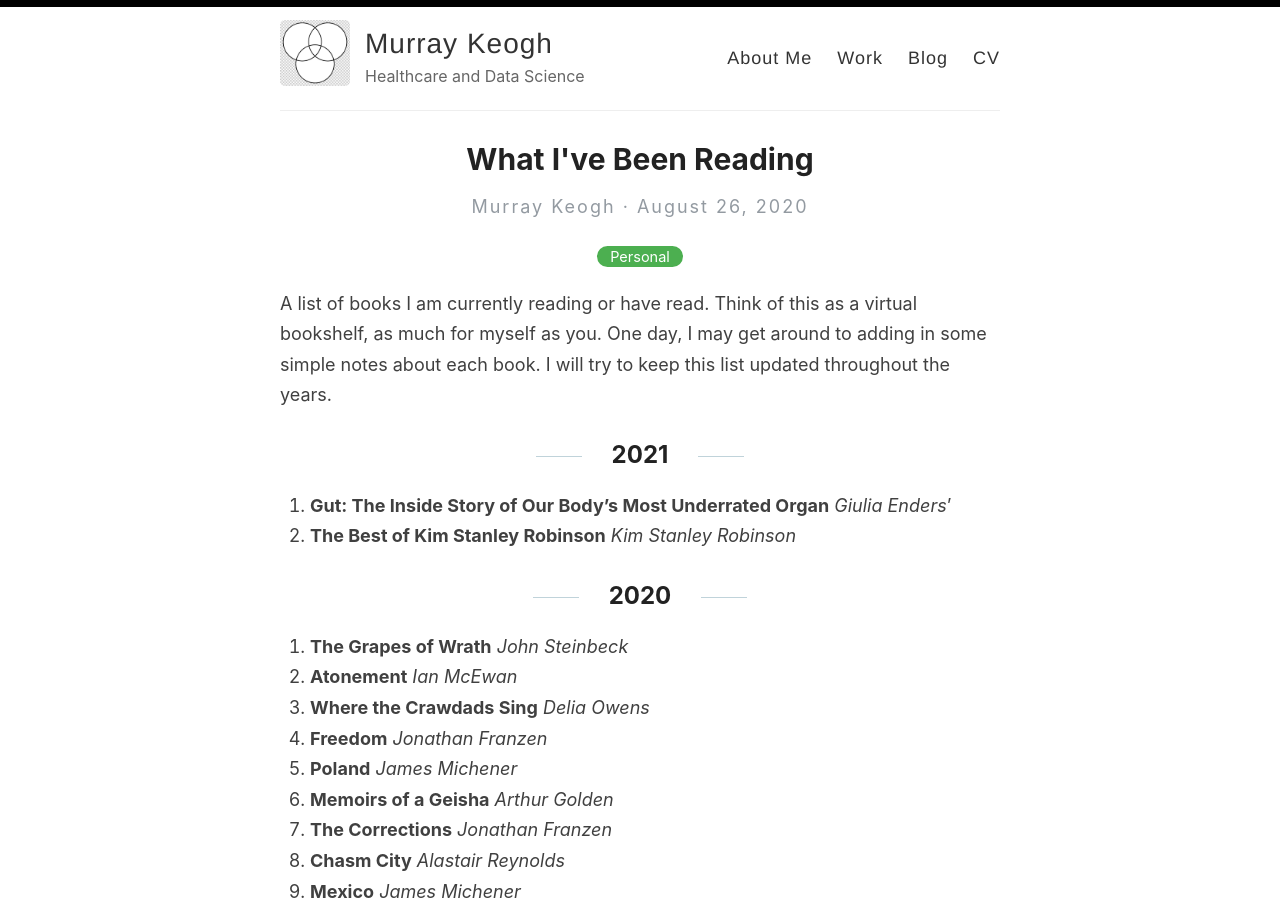
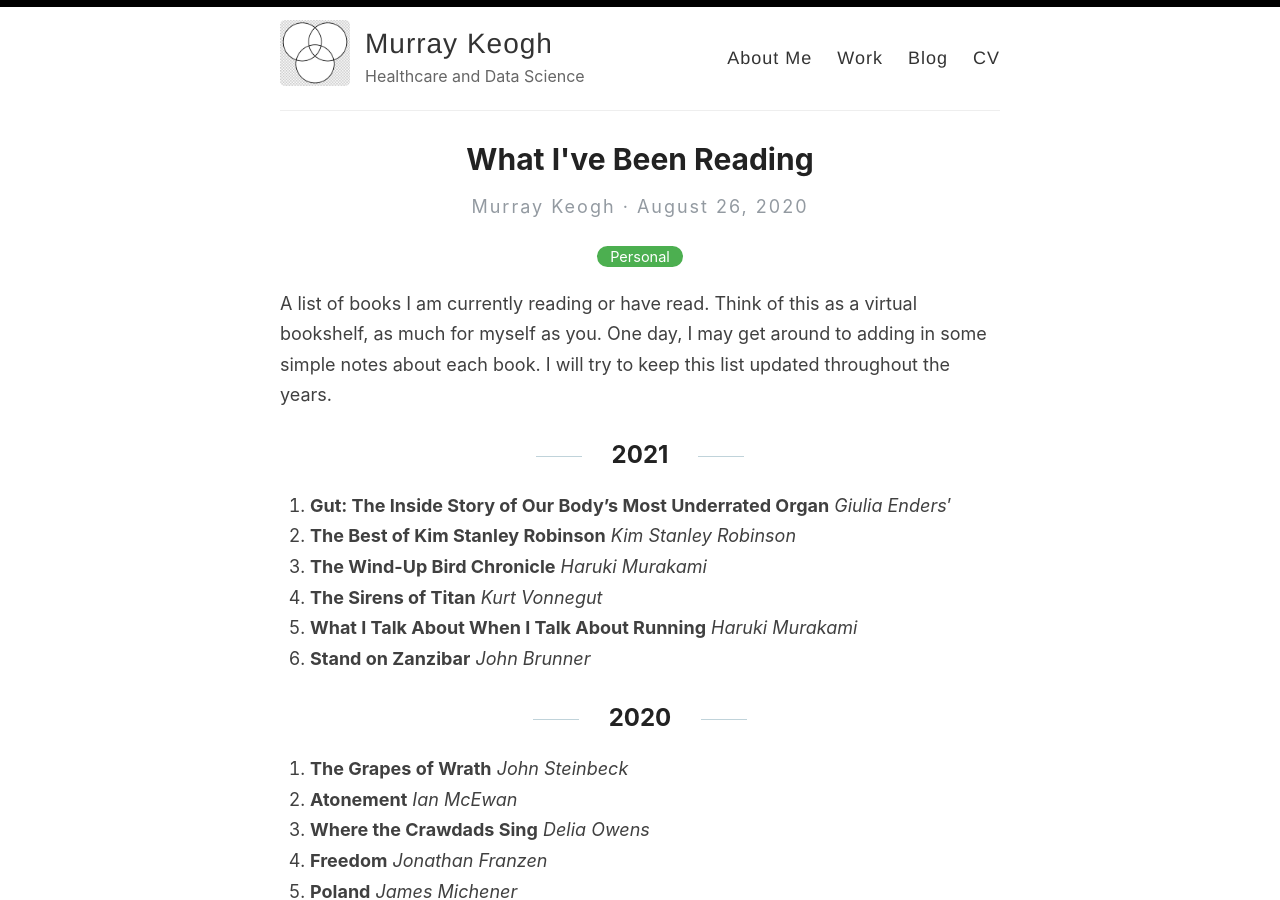
Before and after one commit to Murrkeys/Murrkeys.github.io, a Jekyll site: the page built from _posts/2020-08-26-books.md, in a window 1280 px wide and 900 px high. Built offline with Jekyll 4.4.1, drawn with Linux system fonts in a browser that asks for light colours.

Commit message:
Update 2020-08-26-books.md

```diff
--- a/_posts/2020-08-26-books.md
+++ b/_posts/2020-08-26-books.md
@@ -9,6 +9,10 @@ A list of books I am currently reading or have read. Think of this as a virtual
 
 1. **Gut: The Inside Story of Our Body's Most Underrated Organ** *Giulia Enders*'
 2. **The Best of Kim Stanley Robinson** *Kim Stanley Robinson*
+3. **The Wind-Up Bird Chronicle** *Haruki Murakami*
+4. **The Sirens of Titan** *Kurt Vonnegut*
+5. **What I Talk About When I Talk About Running** *Haruki Murakami*
+6. **Stand on Zanzibar** *John Brunner*
 
 ## 2020
 
```
